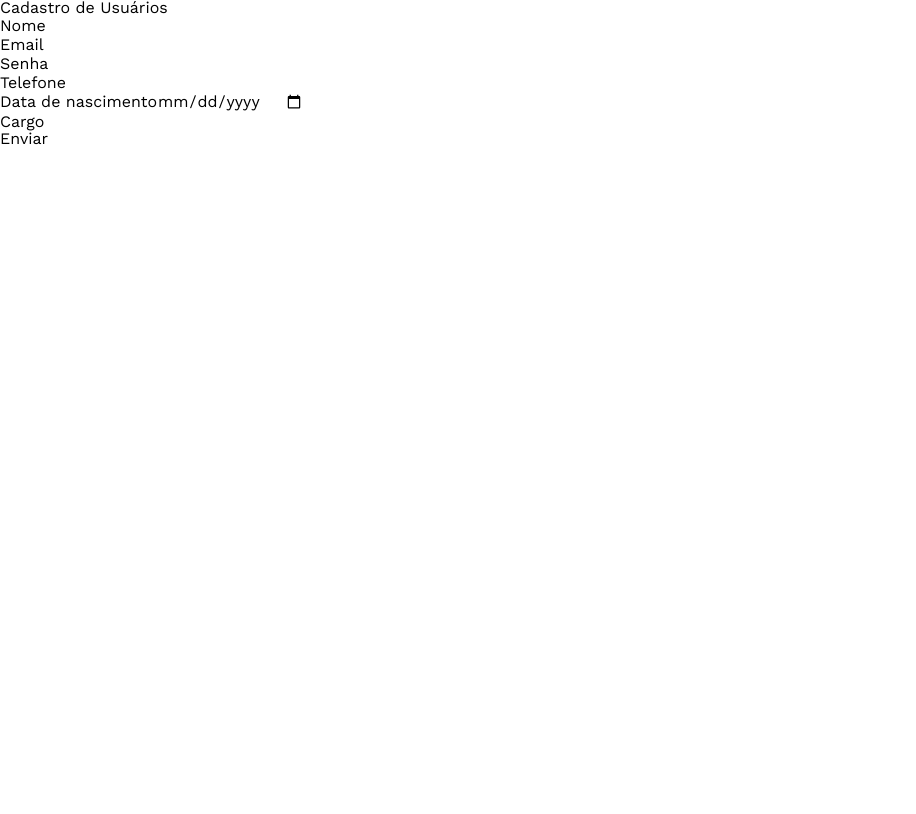
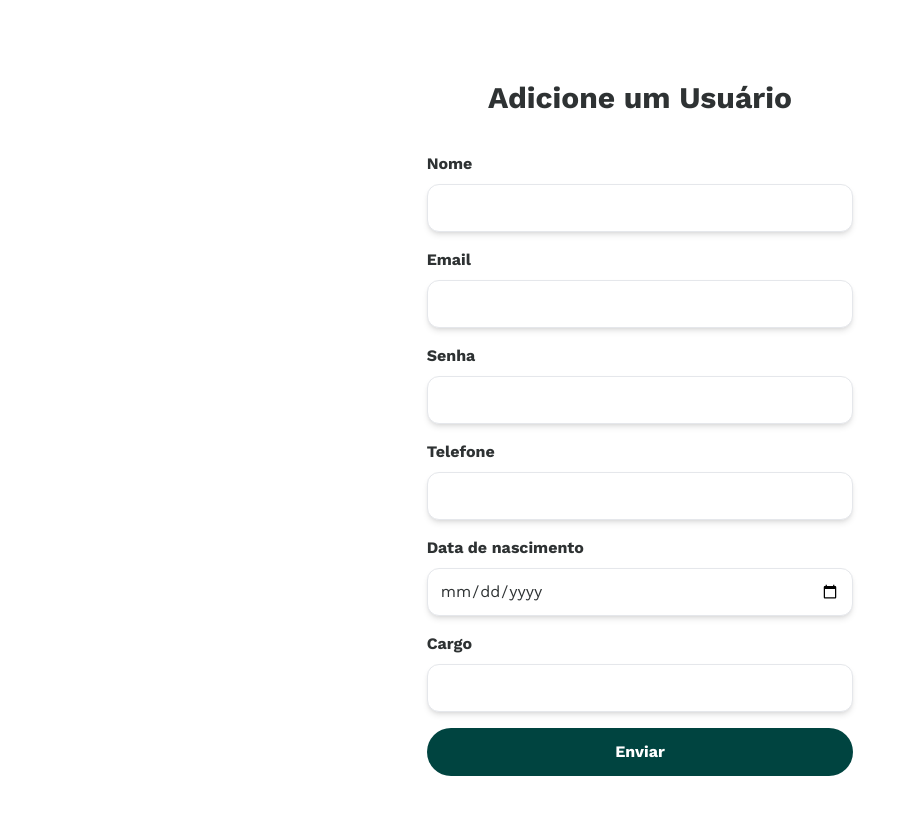
Before and after one commit to VictorSalome/Teste-Front-Taqtile, a React (Create React App) app: page /user-add-page in a window 1280 px wide. Shown: the top 814 px of the page, without its empty margins (0-916 px from the left). Built offline with nearby package versions, Linux system fonts and the light colour scheme; sample sign-in values are in the browser's storage.

Commit message:
feat: implementation of styles on the user in page user add

```diff
--- a/src/components/header-title/index.tsx
+++ b/src/components/header-title/index.tsx
@@ -1,10 +1,10 @@
 import { IHeaderTitleProps } from "../../interfaces/interface-components";
 
 
-export const HeaderTitle = ({ title }: IHeaderTitleProps) => {
+export const HeaderTitle = ( { title, className }: IHeaderTitleProps) => {
   return (
     <>
-      <header className='mt-20 mb-16 md:mt-52 '>
+      <header className={className}>
         <h1 className='text-taqtile-font-primary text-center text-3xl font-bold'>{title}</h1>
       </header>
     </>
--- a/src/components/input-form/index.tsx
+++ b/src/components/input-form/index.tsx
@@ -1,8 +1,29 @@
-
 import React, { useState } from 'react';
 import { IInputFormProps } from '../../interfaces/interface-components';
+import { Controller, FieldError } from 'react-hook-form';
 
-export const InputForm: React.FC<IInputFormProps> = ({ label, name, type = 'text', register, error, showPasswordToggle = false }) => {
+interface InputSubmitRegisterFormProps {
+  label: string;
+  name: string;
+  control: any;
+  error?: FieldError;
+  render: (args: {
+    field: {
+      value: any;
+      onChange: (...event: any[]) => void;
+      onBlur: () => void;
+    };
+  }) => JSX.Element;
+}
+
+export const InputSubmitLoginForm: React.FC<IInputFormProps> = ({
+  label,
+  name,
+  type = 'text',
+  register,
+  error,
+  showPasswordToggle = false,
+}) => {
   const [showPassword, setShowPassword] = useState<boolean>(false);
 
   return (
@@ -28,3 +49,15 @@ export const InputForm: React.FC<IInputFormProps> = ({ label, name, type = 'text
     </div>
   );
 };
+
+export const InputSubmitRegisterForm: React.FC<InputSubmitRegisterFormProps> = ({ label, name, control, error, render }) => {
+  return (
+    <div className='mb-4 w-full'>
+      <label className='block text-taqtile-font-primary text-base font-bold mb-2'>{label}</label>
+      <div className='relative'>
+        <Controller name={name} control={control} render={({ field }) => render({ field })} />
+      </div>
+      {error && <p className='text-red-500 text-xs italic mt-3'>{error.message}</p>}
+    </div>
+  );
+};
--- a/src/interfaces/interface-components.ts
+++ b/src/interfaces/interface-components.ts
@@ -1,8 +1,9 @@
 
-import { UseFormRegister, FieldError } from 'react-hook-form';
+import { UseFormRegister, FieldError, Control } from 'react-hook-form';
 
 export interface IHeaderTitleProps {
     title: string;
+    className?: string
   }
 
 
@@ -11,6 +12,7 @@ export interface IHeaderTitleProps {
     name: string;
     type?: string;
     register: UseFormRegister<any>;
+    control?: UseFormRegister<any>;
     error?: FieldError;
     showPasswordToggle?: boolean;
   }
--- a/src/pages/user-add-page/index.tsx
+++ b/src/pages/user-add-page/index.tsx
@@ -1,11 +1,12 @@
 import React, { useEffect, useState } from 'react';
-import { useForm, Controller } from 'react-hook-form';
+import { useForm } from 'react-hook-form';
 import { yupResolver } from '@hookform/resolvers/yup';
 import { useMutation } from '@apollo/client';
 import { useNavigate } from 'react-router-dom';
 import { IUserAdd } from '../../interfaces/interface-user-add';
 import { REGISTER_MUTATION } from '../../graphql/mutation';
 import { SchemaCreateUser } from '../../schemas';
+import { HeaderTitle, InputSubmitRegisterForm } from '../../components';
 
 export const UserAddPage: React.FC = () => {
   const [registerUser, { loading, error }] = useMutation(REGISTER_MUTATION);
@@ -45,60 +46,111 @@ export const UserAddPage: React.FC = () => {
 
   return (
     <>
-      <header>
-        <h1>Cadastro de Usuários</h1>
-      </header>
-      <form onSubmit={handleSubmit(onSubmit)}>
-        <div>
-          <label>Nome</label>
-          <Controller name='name' control={control} render={({ field }) => <input id='name' {...field} />} />
-          {errors.name && <p>{errors.name.message}</p>}
-        </div>
+      <main className='mt-20 mb-16'>
+        <HeaderTitle title='Adicione um Usuário' className='md:mb-9' />
+        <div className='flex flex-col items-center justify-center bg-taqtile-background'>
+          <form onSubmit={handleSubmit(onSubmit)} className='w-1/3'>
+            <InputSubmitRegisterForm
+              label='Nome'
+              name='name'
+              control={control}
+              error={errors.name}
+              render={({ field }) => (
+                <input
+                  id='name'
+                  className='shadow-md appearance-none border rounded-xl w-full h-12 py-2 px-3 text-taqtile-font-primary leading-tight focus:outline-none focus:shadow-outline'
+                  {...field}
+                />
+              )}
+            />
 
-        <div>
-          <label>Email</label>
-          <Controller name='email' control={control} render={({ field }) => <input id='email' type='email' {...field} />} />
-          {errors.email && <p>{errors.email.message}</p>}
-        </div>
+            <InputSubmitRegisterForm
+              label='Email'
+              name='email'
+              control={control}
+              error={errors.email}
+              render={({ field }) => (
+                <input
+                  id='email'
+                  type='email'
+                  className='shadow-md appearance-none border rounded-xl w-full h-12 py-2 px-3 text-taqtile-font-primary leading-tight focus:outline-none focus:shadow-outline'
+                  {...field}
+                />
+              )}
+            />
 
-        <div>
-          <label>Senha</label>
-          <Controller name='password' control={control} render={({ field }) => <input id='password' type='password' {...field} />} />
-          {errors.password && <p>{errors.password.message}</p>}
-        </div>
+            <InputSubmitRegisterForm
+              label='Senha'
+              name='password'
+              control={control}
+              error={errors.password}
+              render={({ field }) => (
+                <input
+                  id='password'
+                  type='password'
+                  className='shadow-md appearance-none border rounded-xl w-full h-12 py-2 px-3 text-taqtile-font-primary leading-tight focus:outline-none focus:shadow-outline'
+                  {...field}
+                />
+              )}
+            />
 
-        <div>
-          <label>Telefone</label>
-          <Controller name='phone' control={control} render={({ field }) => <input id='phone' {...field} />} />
-          {errors.phone && <p>{errors.phone.message}</p>}
-        </div>
+            <InputSubmitRegisterForm
+              label='Telefone'
+              name='phone'
+              control={control}
+              error={errors.phone}
+              render={({ field }) => (
+                <input
+                  id='phone'
+                  className='shadow-md appearance-none border rounded-xl w-full h-12 py-2 px-3 text-taqtile-font-primary leading-tight focus:outline-none focus:shadow-outline'
+                  {...field}
+                />
+              )}
+            />
 
-        <div>
-          <label>Data de nascimento</label>
-          <Controller
+            <InputSubmitRegisterForm
+              label='Data de nascimento'
               name='birthDate'
               control={control}
+              error={errors.birthDate}
               render={({ field }) => (
-              <input id='birthDate' type='date' {...field} value={field.value ? new Date(field.value).toISOString().split('T')[0] : ''} />
+                <input
+                  id='birthDate'
+                  type='date'
+                  className='shadow-md appearance-none border rounded-xl w-full h-12 py-2 px-3 text-taqtile-font-primary leading-tight focus:outline-none focus:shadow-outline'
+                  {...field}
+                  value={field.value ? new Date(field.value).toISOString().split('T')[0] : ''}
+                />
               )}
             />
-          {errors.birthDate && <p>{errors.birthDate.message}</p>}
-        </div>
 
-        <div>
-          <label>Cargo</label>
-          <Controller name='role' control={control} render={({ field }) => <input id='role' {...field} />} />
-          {errors.role && <p>{errors.role.message}</p>}
-        </div>
+            <InputSubmitRegisterForm
+              label='Cargo'
+              name='role'
+              control={control}
+              error={errors.role}
+              render={({ field }) => (
+                <input
+                  id='role'
+                  className='shadow-md appearance-none border rounded-xl w-full h-12 py-2 px-3 text-taqtile-font-primary leading-tight focus:outline-none focus:shadow-outline'
+                  {...field}
+                />
+              )}
+            />
 
-        <button type='submit' disabled={loading}>
+            <button
+              type='submit'
+              disabled={loading}
+              className={`bg-taqtile-green hover:bg-[#004440db] w-full h-12 text-white font-bold py-2 px-4 rounded-full focus:outline-none focus:shadow-outline ${loading ? 'opacity-50 cursor-not-allowed' : ''}`}
+            >
               Enviar
             </button>
-
             {loading && <div className='spinner'>Carregando...</div>}
 
             {error && <p style={{ color: 'red' }}>Erro ao realizar cadastro.</p>}
           </form>
+        </div>
+      </main>
     </>
   );
 };
--- a/src/pages/user-list-page/index.tsx
+++ b/src/pages/user-list-page/index.tsx
@@ -61,7 +61,7 @@ export const UserListPage = () => {
 
   return (
     <div className='bg-white shadow sm:rounded-lg'>
-      <h2 className='text-3xl font-bold text-taqtile-font-secondary p-4 '>Lista de Usuários Taqtile</h2>
+      <h2 className='text-2xl md:text-3xl font-bold text-taqtile-font-secondary p-4'>Lista de Usuários Taqtile</h2>
       {isMobile ? (
         <div className='grid grid-cols-1 sm:grid-cols-2 md:grid-cols-3 lg:grid-cols-4 gap-4 p-4'>
           {data?.users.nodes.map((user: INode) => (
@@ -76,15 +76,45 @@ export const UserListPage = () => {
               </button>
             </div>
           ))}
+          <div className='flex justify-end items-center gap-2 mb-4 '>
+            <p className='text-taqtile-font-secondary text-sm font-semibold text-center'>Adicionar usuário</p>
+            <button
+              className='bg-taqtile-font-secondary text-white p-2 rounded-full w-10 h-10 shadow-md transition duration-500  hover:bg-[#01322bdf]'
+              onClick={() => navigate('/user-add-page')}
+            >
+              +
+            </button>
+          </div>
         </div>
       ) : (
+        <div>
           <div className='overflow-x-auto rounded-lg border border-gray-200 shadow-sm mt-4'>
             <table className='min-w-full divide-y divide-gray-200 table-fixed'>
               <thead className='sticky top-0 bg-gray-100'>
                 <tr>
-                <th className='w-1/3 px-6 py-3 text-left text-lg font-semibold text-taqtile-green uppercase tracking-wider'>Nome</th>
-                <th className='w-1/3 px-6 py-3 text-left text-lg font-semibold text-taqtile-green uppercase tracking-wider'>E-mail</th>
-                <th className='w-1/3 px-6 py-3 text-left text-lg font-semibold text-taqtile-green uppercase tracking-wider'></th>
+                  <th className='w-1/3 px-6 py-1 text-left text-lg font-semibold text-taqtile-green uppercase tracking-wider'>Nome</th>
+                  <th className='w-1/3 px-6 py-1 text-left text-lg font-semibold text-taqtile-green uppercase tracking-wider'>E-mail</th>
+                  <th className='w-1/3 px-6 py-1 text-left text-lg font-semibold text-taqtile-green uppercase tracking-wider'>
+                    <button
+                      className='bg-taqtile-font-secondary text-white text-base py-2 px-1 rounded-md shadow-md transition duration-500 hover:bg-[#01322bdf]'
+                      onClick={() => navigate('/user-add-page')}
+                    >
+                      <svg
+                        xmlns='http://www.w3.org/2000/svg'
+                        className='h-6 w-11 inline-block mr-2'
+                        fill='none'
+                        viewBox='0 0 24 24'
+                        stroke='currentColor'
+                      >
+                        <path
+                          strokeLinecap='round'
+                          strokeLinejoin='round'
+                          strokeWidth={2}
+                          d='M18 9v3m0 0v3m0-3h3m-3 0h-3m-2-5a4 4 0 11-8 0 4 4 0 018 0zM3 20a6 6 0 0112 0v1H3v-1z'
+                        />
+                      </svg>
+                    </button>
+                  </th>
                 </tr>
               </thead>
               <tbody className='bg-white divide-y divide-gray-200'>
@@ -104,6 +134,7 @@ export const UserListPage = () => {
                 ))}
               </tbody>
             </table>
+          </div>
         </div>
       )}
       <div className=' flex justify-center items-center p-3 border-t border-gray-200'>
```
Also changed, not shown: src/pages/login-page/index.tsx (+4 -5 lines). Lines whose indentation alone changed are shown as unchanged.
